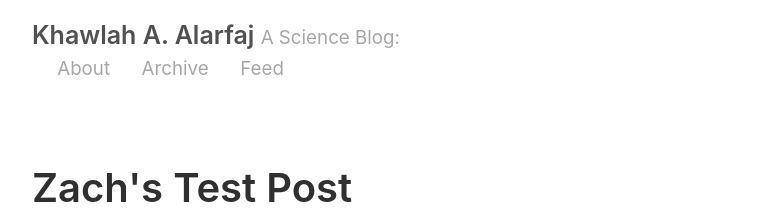
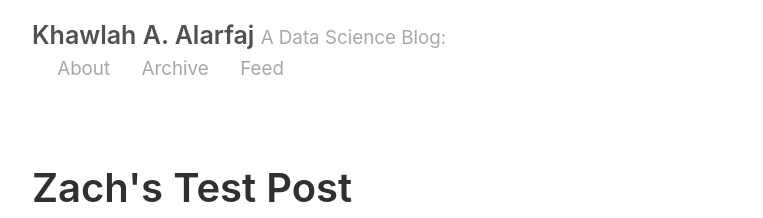
Before and after one commit to Khawlah-Ahmed/Khawlah-Ahmed.github.io, a Jekyll site: the page built from index.html, in a window 1280 px wide and 900 px high. Shown: the top 218 px of the window, without its empty margins (258-1021 px from the left). Built offline with Jekyll 4.4.1, drawn with Linux system fonts in a browser that asks for light colours; the list of posts is cut into pages by our own code.

Commit message:
Update _config.yml

```diff
--- a/_config.yml
+++ b/_config.yml
@@ -3,7 +3,7 @@ permalink:           pretty
 
 # Setup
 title:               Khawlah A. Alarfaj
-tagline:             A Science Blog
+tagline:             A Data Science Blog
 url:                 http://Khawlah-Ahmed.github.io
 paginate:            2
 baseurl:             ""
```
